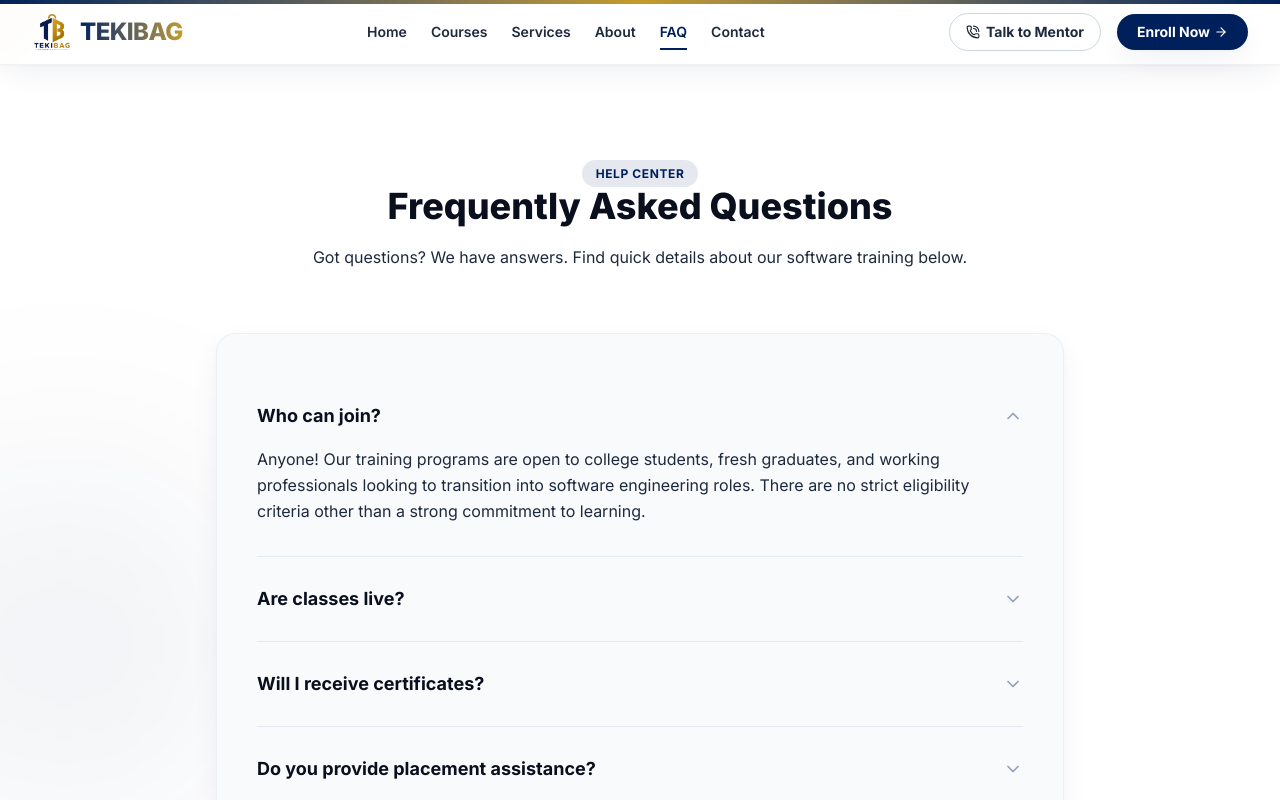
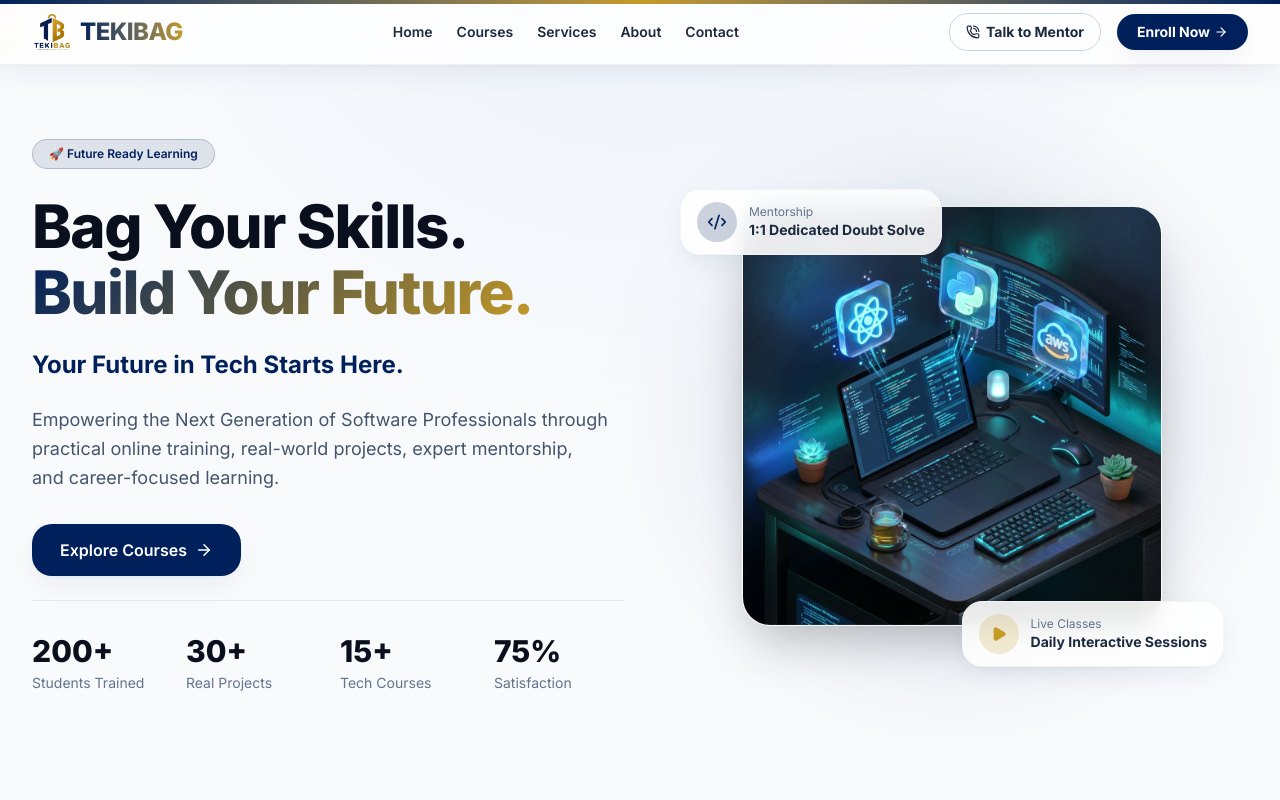
Before and after one commit to Nikhilesh-0007/tekibag, a React (Vite) app: page /faq in a window 1280 px wide. Shown: the top 800 px of the page. Built offline with nearby package versions, Linux system fonts and the light colour scheme.

Commit message:
Remove FAQ page, its component, and all route/navigation references

```diff
--- a/src/App.jsx
+++ b/src/App.jsx
@@ -14,7 +14,6 @@ import Home from './pages/Home';
 import CoursesPage from './pages/CoursesPage';
 import ServicesPage from './pages/ServicesPage';
 import AboutPage from './pages/AboutPage';
-import FAQPage from './pages/FAQPage';
 import ContactPage from './pages/ContactPage';
 
 export default function App() {
@@ -42,7 +41,6 @@ export default function App() {
             <Route path="/courses" element={<CoursesPage />} />
             <Route path="/services" element={<ServicesPage />} />
             <Route path="/about" element={<AboutPage />} />
-            <Route path="/faq" element={<FAQPage />} />
             <Route path="/contact" element={<ContactPage />} />
 
             {/* Fallback routing */}
--- a/src/components/sections/FAQ.jsx
+++ /dev/null
@@ -1,107 +0,0 @@
-import React, { useState } from 'react';
-import { motion, AnimatePresence } from 'framer-motion';
-import { ChevronDown } from 'lucide-react';
-
-function FAQItem({ question, answer, isOpen, toggleOpen }) {
-  return (
-    <div className="border-b border-slate-200 dark:border-slate-800 py-4">
-      <button
-        onClick={toggleOpen}
-        className="w-full flex items-center justify-between py-3 text-left font-bold text-base sm:text-lg text-secondary dark:text-white hover:text-primary dark:hover:text-accent transition-colors"
-      >
-        <span>{question}</span>
-        <motion.span
-          animate={{ rotate: isOpen ? 180 : 0 }}
-          transition={{ duration: 0.3 }}
-          className="text-slate-400"
-        >
-          <ChevronDown size={20} />
-        </motion.span>
-      </button>
-      <AnimatePresence initial={false}>
-        {isOpen && (
-          <motion.div
-            initial={{ height: 0, opacity: 0 }}
-            animate={{ height: 'auto', opacity: 1 }}
-            exit={{ height: 0, opacity: 0 }}
-            transition={{ duration: 0.3, ease: 'easeInOut' }}
-            className="overflow-hidden"
-          >
-            <p className="text-sm sm:text-base text-slate-550 dark:text-slate-400 pb-4 leading-relaxed pt-1">
-              {answer}
-            </p>
-          </motion.div>
-        )}
-      </AnimatePresence>
-    </div>
-  );
-}
-
-export default function FAQ() {
-  const [openIndex, setOpenIndex] = useState(0); // Open the first item by default
-
-  const faqData = [
-    {
-      question: 'Who can join?',
-      answer: 'Anyone! Our training programs are open to college students, fresh graduates, and working professionals looking to transition into software engineering roles. There are no strict eligibility criteria other than a strong commitment to learning.',
-    },
-    {
-      question: 'Are classes live?',
-      answer: 'Yes! All classes are 100% live and instructor-led. You can interact directly with instructors in real-time, ask questions, share your screen for debugging, and work on coding challenges alongside peers.',
-    },
-    {
-      question: 'Will I receive certificates?',
-      answer: 'Yes. Upon completing all courses, assignments, and capstone projects, you will receive a verifiable digital Certificate of Completion from TEKIBAG, which you can easily add to your LinkedIn profile and resume.',
-    },
-    {
-      question: 'Do you provide placement assistance?',
-      answer: 'Absolutely. We offer complete placement assistance, including mock interview rounds (technical and HR), resume critique, LinkedIn profile optimization, and direct referrals/interviews with our partner companies.',
-    },
-    {
-      question: 'Do I need prior programming knowledge?',
-      answer: 'No. Our curriculum starts from the absolute basics of logic building and syntax. We design our training paths step-by-step so that learners from non-technical backgrounds can transition comfortably into software engineering.',
-    },
-  ];
-
-  const handleToggle = (index) => {
-    setOpenIndex(openIndex === index ? -1 : index);
-  };
-
-  return (
-    <section id="faq" className="relative py-24 bg-white dark:bg-slate-900 transition-colors duration-300 overflow-hidden">
-
-      {/* Background decorations */}
-      <div className="absolute left-[-10%] top-[40%] w-[30vw] h-[30vw] rounded-full bg-primary/5 dark:bg-primary/5 blur-[100px] pointer-events-none" />
-
-      <div className="max-w-4xl mx-auto px-4 sm:px-6 relative z-10">
-
-        {/* Title Header */}
-        <div className="text-center max-w-3xl mx-auto mb-16 space-y-4">
-          <span className="text-xs font-bold uppercase tracking-wider text-primary dark:text-accent bg-primary/10 dark:bg-accent/10 px-3.5 py-1.5 rounded-full">
-            Help Center
-          </span>
-          <h2 className="text-3xl sm:text-4xl font-extrabold text-secondary dark:text-white leading-tight">
-            Frequently Asked Questions
-          </h2>
-          <p className="text-base text-slate-550 dark:text-slate-400">
-            Got questions? We have answers. Find quick details about our software training below.
-          </p>
-        </div>
-
-        {/* FAQ Accordion container */}
-        <div className="bg-slate-50 dark:bg-slate-950/40 border border-slate-200/50 dark:border-slate-850 rounded-tekibag p-6 sm:p-10 shadow-premium">
-          {faqData.map((faq, index) => (
-            <FAQItem
-              key={index}
-              question={faq.question}
-              answer={faq.answer}
-              isOpen={openIndex === index}
-              toggleOpen={() => handleToggle(index)}
-            />
-          ))}
-        </div>
-
-      </div>
-    </section>
-  );
-}
--- a/src/components/sections/Footer.jsx
+++ b/src/components/sections/Footer.jsx
@@ -133,12 +133,6 @@ export default function Footer() {
                   Services
                 </Link>
               </li>
-
-              <li>
-                <Link to="/faq" className="hover:text-white transition-colors">
-                  FAQ
-                </Link>
-              </li>
               <li>
                 <Link to="/contact" className="hover:text-white transition-colors">
                   Contact
--- a/src/components/sections/Navbar.jsx
+++ b/src/components/sections/Navbar.jsx
@@ -14,7 +14,6 @@ export default function Navbar() {
     { name: 'Courses', href: '/courses' },
     { name: 'Services', href: '/services' },
     { name: 'About', href: '/about' },
-    { name: 'FAQ', href: '/faq' },
     { name: 'Contact', href: '/contact' },
   ];
 
--- a/src/pages/FAQPage.jsx
+++ /dev/null
@@ -1,12 +0,0 @@
-import React from 'react';
-import FAQ from '../components/sections/FAQ';
-import LearningProcess from '../components/sections/LearningProcess';
-
-export default function FAQPage() {
-  return (
-    <div className="pt-16">
-      <FAQ />
-      <LearningProcess />
-    </div>
-  );
-}
```
